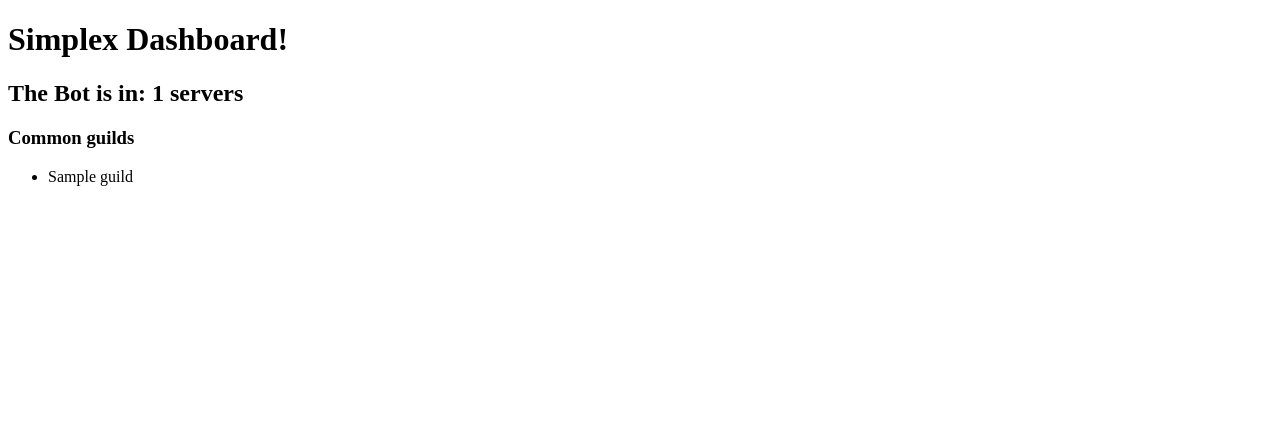
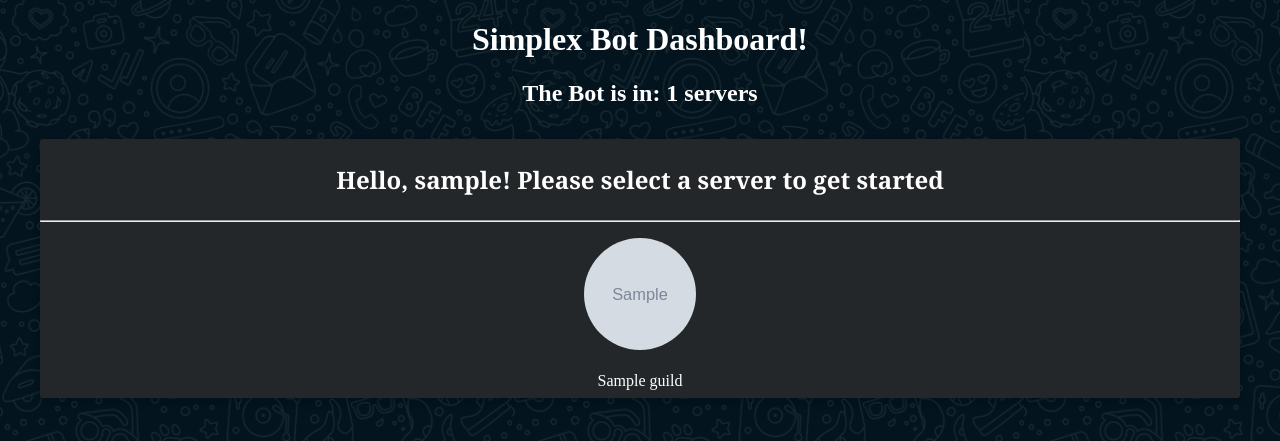
Before and after one commit to micfun123/Simplex_bot, a Python web app: template templates/dashboard.html in a window 1280 px wide. Shown: the top 441 px of the page. Run offline with Jinja, Linux system fonts and the light colour scheme; the template is opened without the code that fills it: most values are stand-ins (such as "Sample title", 1, 10 or a date in 2020); grey boxes marked "Sample" are stand-in pictures.

Commit message:
simplex dash

```diff
--- /dev/null
+++ b/static/index.css
@@ -0,0 +1,57 @@
+body {
+    background-image: url("bg.png");
+    background-size: 40%;
+    color: #fff;
+}
+
+h1,
+h2 {
+    text-align: center;
+  }
+
+.picker {
+    margin: 2em;
+    box-shadow: 0 4px 8px 0 rgba(0, 0, 0, 0.2);
+    background-color: #23272a;
+    border-radius: 3px;
+  }
+
+.picker h3 {
+    text-align: center;
+    padding-top: 2%;
+    font-family: Georgia, "Times New Roman", Times, serif;
+    font-size: 1.5em;
+  }
+
+.cards {
+    display: grid;
+    grid-template-columns: repeat(auto-fit, minmax(240px, 1fr));
+    justify-items: center;
+  }
+
+.card {
+    margin: 0.5em;
+    display: grid;
+    grid-template-rows: 1fr 0.2fr;
+    justify-items: center;
+  }
+
+.card:hover {
+    box-shadow: rgba(2, 8, 20, 0.1) 0px 0.35em 1.175em,
+      rgba(2, 8, 20, 0.08) 0px 0.175em 0.5em;
+    transform: scale(1.1);
+  }
+
+.card img {
+    border-radius: 50%;
+    width: 7em;
+    height: 7em;
+  }
+
+.green-border {
+    border: 4px solid rgb(106, 255, 170);
+  }
+
+.red-border {
+    border: 4px solid rgb(255, 103, 90);
+  }
--- a/templates/dashboard.html
+++ b/templates/dashboard.html
@@ -2,19 +2,33 @@
 <html>
   <head>
     <title>Dashboard</title>
+    <link rel="stylesheet" type="text/css" href="static/index.css" />
   </head>
   <body>
-<h1>Simplex Dashboard!</h1>
+    <h1>Simplex Bot Dashboard!</h1>
 
-<h2> The Bot is in: {{guild_count}} servers </h2>
-
-<h3> Common guilds </h3>
-
-<ul>
-{% for guild in matching %}
-  <li>{{ guild.name }}</li>
+    <h2>The Bot is in: {{guild_count}} servers</h2>
+    <div class="picker">
+      <h3>Hello, {{username}}! Please select a server to get started</h3>
+      <hr />
+      <section class="cards">
+        {% for guild in guilds %}
+        <div class="card">
+          <a href="/dashboard/{{guild.id}}">
+            {% if guild.icon_url is not none %}
+            <img src="{{guild.icon_url}}" class="{{guild.class_color}}" />
+            {% else %}
+            <img
+              src="https://discordapp.com/assets/322c936a8c8be1b803cd94861bdfa868.png"
+              class="{{guild.class_color}}"
+            />
+            {% endif %}
+          </a>
+          <br />
+          {{ guild.name }}
+        </div>
         {% endfor %}
-</ul>
-
+      </section>
+    </div>
   </body>
 </html>
```
Also changed, not shown: templates/index.html (+25 -3 lines), static/bg.png (added). Lines whose indentation alone changed are shown as unchanged.
